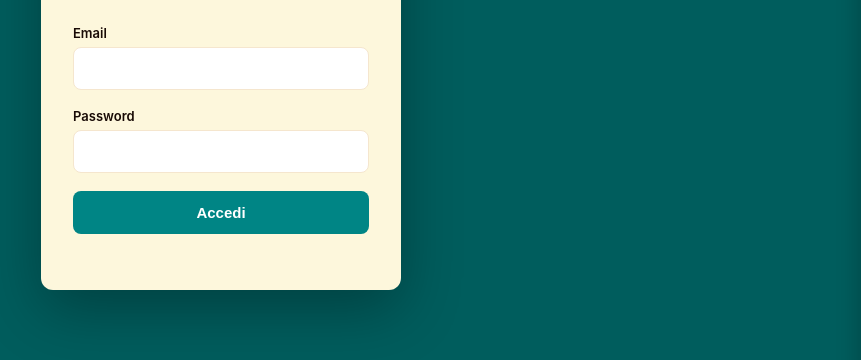
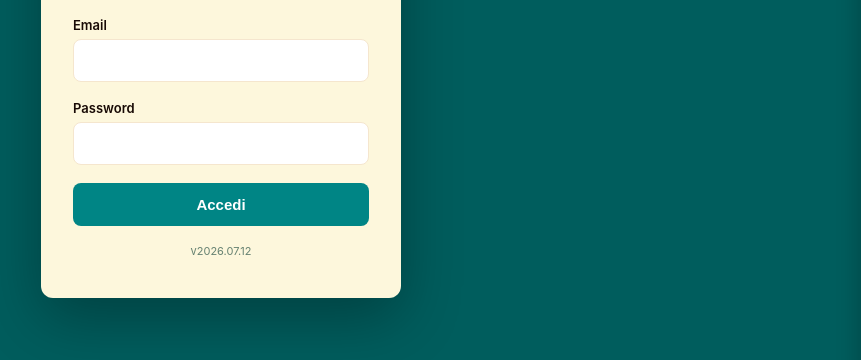
Before and after one commit to Dalmatronics/gestionale-cac, a plain HTML site: page index.html in a window 1280 px wide. Shown: the part 350-710 px from the top of the page, without its empty margins (419-1280 px from the left). Drawn offline with nearby package versions, Linux system fonts and the light colour scheme.

Commit message:
Show app version number on login and home screens
Co-Authored-By: Claude Sonnet 5 <noreply@anthropic.com>

```diff
--- a/index.html
+++ b/index.html
@@ -88,6 +88,8 @@
     padding: 10px 18px;
   }
   .logout:hover { background: #f0f0f0; color: var(--text); }
+
+  .versione-app { text-align: center; font-size: 11px; color: var(--text-muted); margin-top: 18px; }
 </style>
 </head>
 <body>
@@ -103,6 +105,7 @@
       <input type="password" id="password" autocomplete="current-password">
       <button id="btn-login">Accedi</button>
       <div class="msg" id="login-msg"></div>
+      <div class="versione-app"></div>
     </div>
   </div>
 
@@ -136,10 +139,15 @@
       </div>
 
       <button class="logout" id="btn-logout">Esci</button>
+      <div class="versione-app"></div>
     </main>
   </div>
 
 <script>
+  // Aggiornare questa data ad ogni nuovo deploy del repository.
+  const VERSIONE_APP = "2026.07.12";
+  document.querySelectorAll('.versione-app').forEach(el => el.textContent = 'v' + VERSIONE_APP);
+
   const loginView = document.getElementById('login-view');
   const homeView = document.getElementById('home-view');
   const msg = document.getElementById('login-msg');
```
